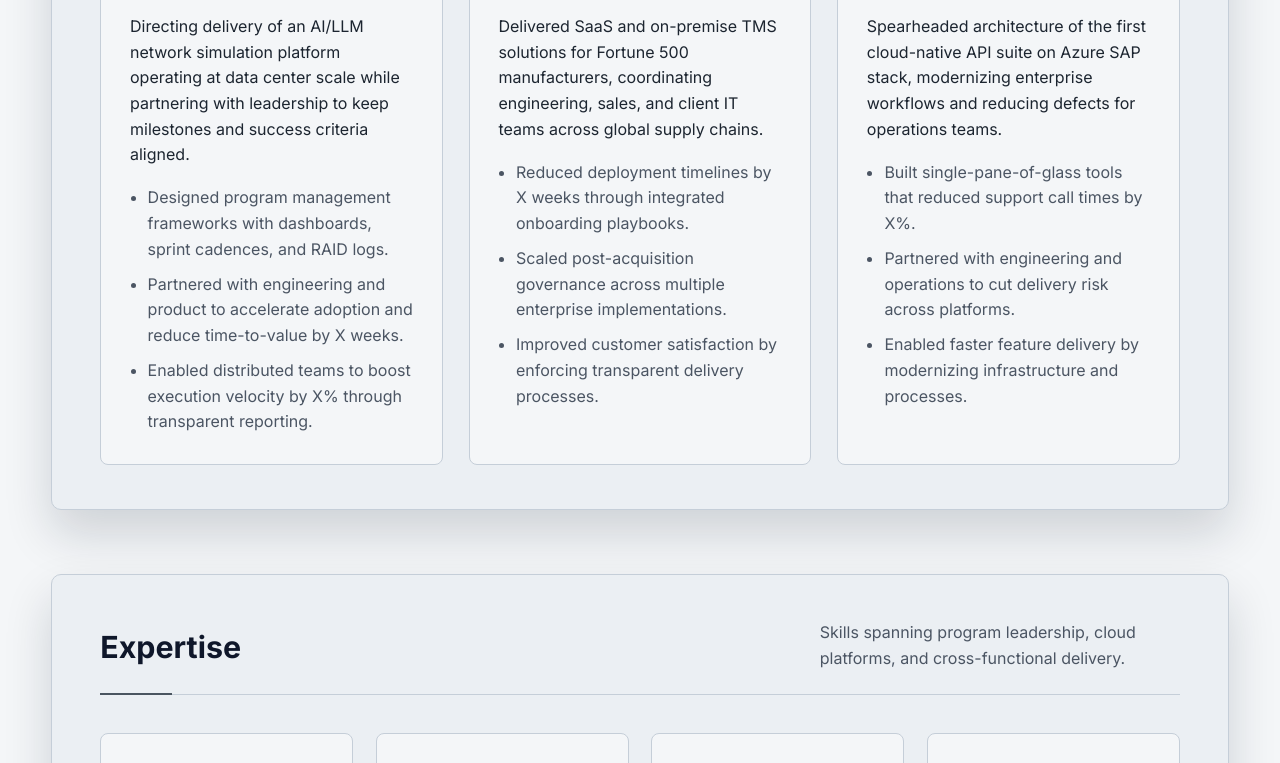
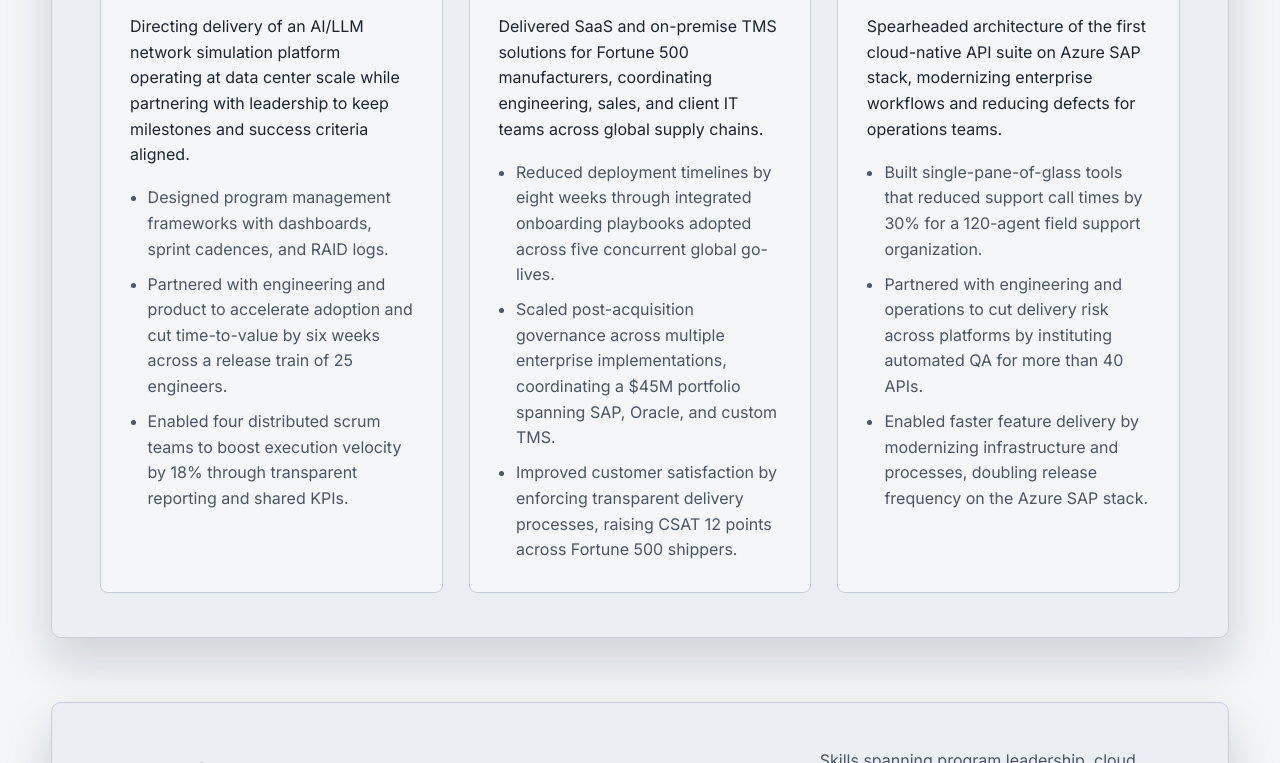
Before and after one commit to rhoopr/resume, a plain HTML site: page index.html in a window 1280 px wide. Shown: the part 1938-2701 px from the top of the page. Drawn offline with Linux system fonts and the light colour scheme.

Commit message:
Update hero call-to-action

```diff
--- a/index.html
+++ b/index.html
@@ -86,8 +86,7 @@
             <div class="identity__actions">
               <div class="identity__panel identity__panel--actions">
                 <div class="hero__actions">
-                  <a class="button" href="mailto:tpm@robhooper.xyz">Email</a>
-                  <a class="button button--ghost" href="#contact">Connect</a>
+                  <a class="button button--ghost" href="#contact">📟 Let's Connect</a>
                 </div>
                 <ul class="identity__signals" aria-label="Snapshot">
                   <li>
@@ -155,8 +154,8 @@
               </p>
               <ul>
                 <li>Designed program management frameworks with dashboards, sprint cadences, and RAID logs.</li>
-                <li>Partnered with engineering and product to accelerate adoption and reduce time-to-value by X weeks.</li>
-                <li>Enabled distributed teams to boost execution velocity by X% through transparent reporting.</li>
+                <li>Partnered with engineering and product to accelerate adoption and cut time-to-value by six weeks across a release train of 25 engineers.</li>
+                <li>Enabled four distributed scrum teams to boost execution velocity by 18% through transparent reporting and shared KPIs.</li>
               </ul>
             </article>
             <article class="experience-card">
@@ -169,9 +168,9 @@
                 engineering, sales, and client IT teams across global supply chains.
               </p>
               <ul>
-                <li>Reduced deployment timelines by X weeks through integrated onboarding playbooks.</li>
-                <li>Scaled post-acquisition governance across multiple enterprise implementations.</li>
-                <li>Improved customer satisfaction by enforcing transparent delivery processes.</li>
+                <li>Reduced deployment timelines by eight weeks through integrated onboarding playbooks adopted across five concurrent global go-lives.</li>
+                <li>Scaled post-acquisition governance across multiple enterprise implementations, coordinating a $45M portfolio spanning SAP, Oracle, and custom TMS.</li>
+                <li>Improved customer satisfaction by enforcing transparent delivery processes, raising CSAT 12 points across Fortune 500 shippers.</li>
               </ul>
             </article>
             <article class="experience-card">
@@ -184,9 +183,9 @@
                 modernizing enterprise workflows and reducing defects for operations teams.
               </p>
               <ul>
-                <li>Built single-pane-of-glass tools that reduced support call times by X%.</li>
-                <li>Partnered with engineering and operations to cut delivery risk across platforms.</li>
-                <li>Enabled faster feature delivery by modernizing infrastructure and processes.</li>
+                <li>Built single-pane-of-glass tools that reduced support call times by 30% for a 120-agent field support organization.</li>
+                <li>Partnered with engineering and operations to cut delivery risk across platforms by instituting automated QA for more than 40 APIs.</li>
+                <li>Enabled faster feature delivery by modernizing infrastructure and processes, doubling release frequency on the Azure SAP stack.</li>
               </ul>
             </article>
           </div>
```
